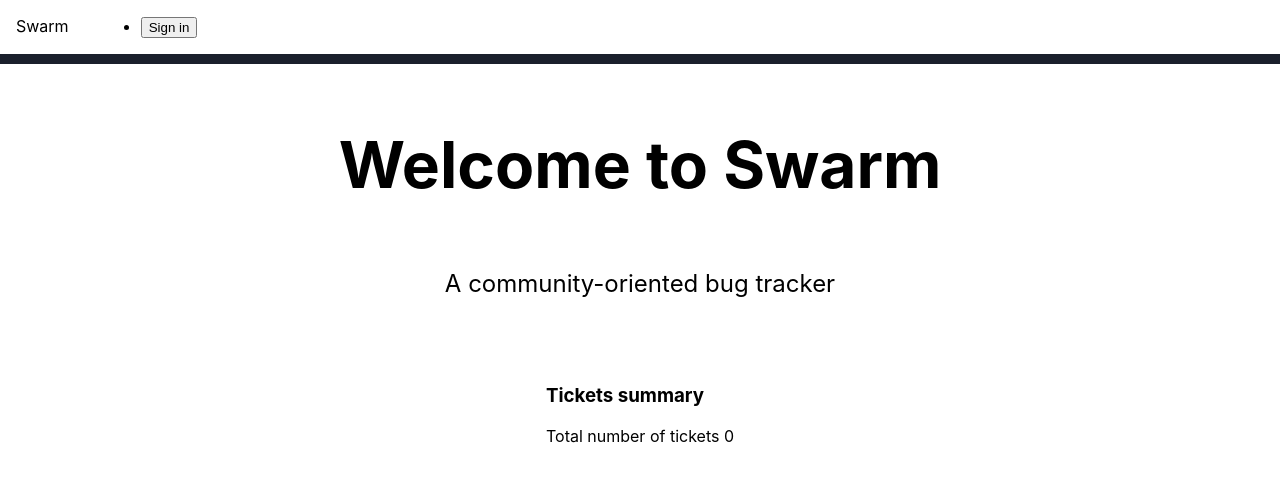
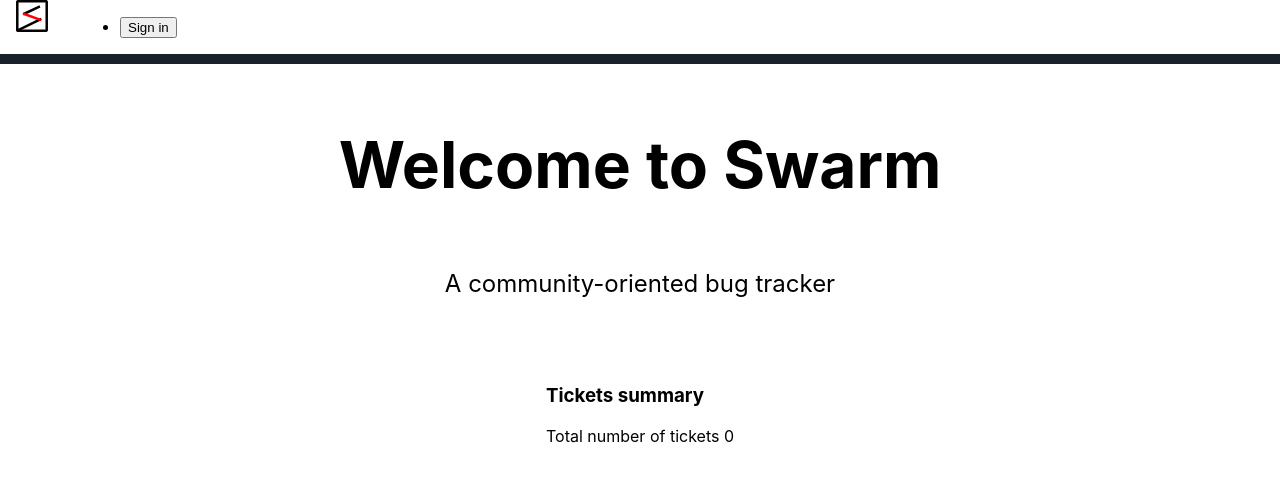
Before and after one commit to ImInfenix/swarm, a Next.js app: page / in a window 1280 px wide. Shown: the top 482 px of the page. Built offline with nearby package versions, Linux system fonts and the light colour scheme; no server answers; the database is empty.

Commit message:
Created a basic logo for Swarm

```diff
--- a/components/TopBar.tsx
+++ b/components/TopBar.tsx
@@ -1,11 +1,17 @@
+import Image from 'next/image'
 import Link from 'next/link'
 import styles from '../styles/TopBar.module.css'
+import swarmLogo from "../public/SwarmLogo.svg"
 
 export default function TopBar() {
   return (
     <div className={styles.topBar}>
       <div className={styles.leftContent}>
-        <Link href="/">Swarm</Link>
+        <Link href="/">
+          <a>
+            <Image src={swarmLogo} alt="Swarm Logo" width={32} height={32} />
+          </a>
+        </Link>
       </div>
       <div className={styles.rightContent}>
         <ul>
```
Also changed, not shown: public/SwarmLogo.svg (added).
